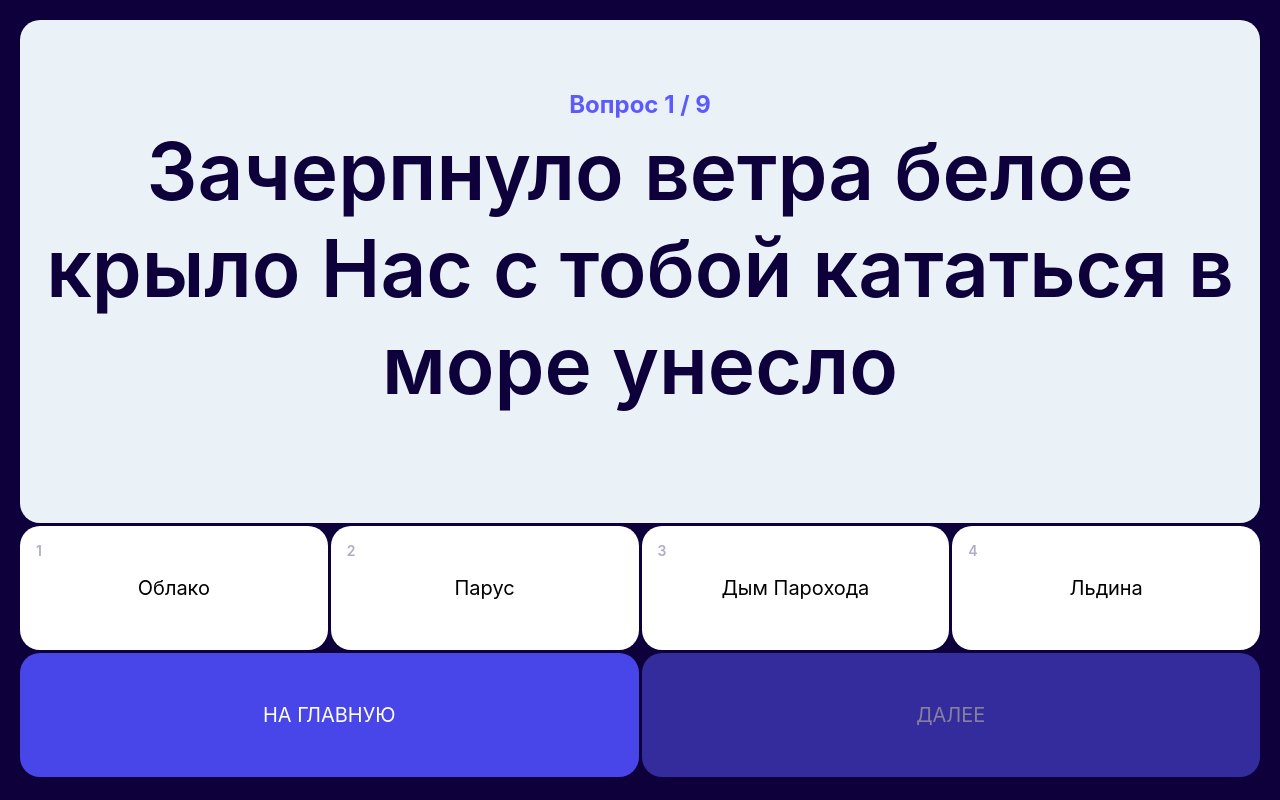
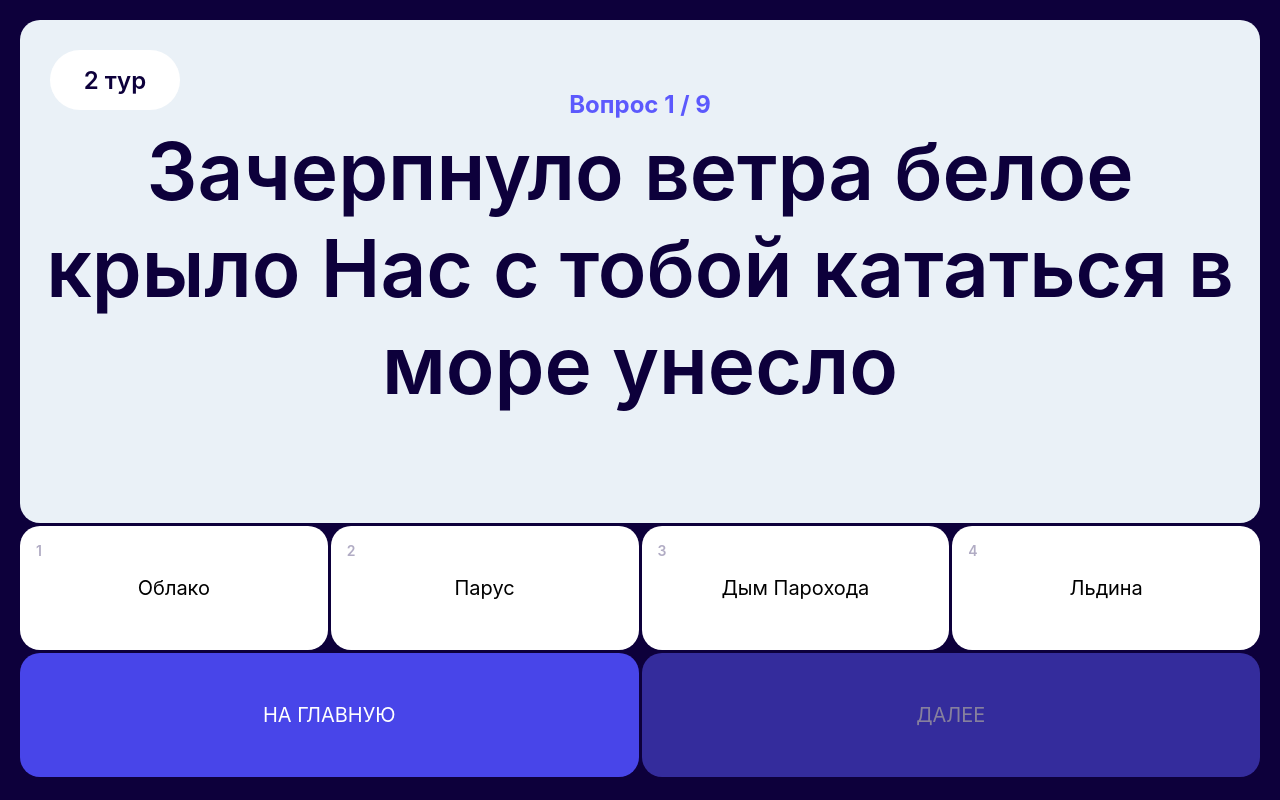
Before and after one commit to Anton240404/quiz, a React (Vite) app: page /quiz/1 in a window 1280 px wide. Built offline with nearby package versions, Linux system fonts and the light colour scheme.

Commit message:
исправлены ошибки

```diff
--- a/src/pages/input-question-page/input-question-page.tsx
+++ b/src/pages/input-question-page/input-question-page.tsx
@@ -8,19 +8,20 @@ import { useState } from 'react';
 import { PopupInfo } from '../../components/ui/popup/popup-info.tsx';
 import { InputQuestionPage } from '../../types/input-question-page/input-question-page.ts';
 import { Tour } from '../../types/types.ts';
+import css from '../single-answer-question-page/single-answer-question-page.module.css';
 
 type Props = {
     page: InputQuestionPage;
     onNext: () => void;
     currentPageIndex: number;
-    currentTourIndex: number;
+    tourNumber: number;
     tours: Tour[];
     setTours: React.Dispatch<React.SetStateAction<Tour[]>>;
     onExitAttempt: () => void;
 };
 
 export function InputQuestionPageView(props: Props) {
-    const currentTour = props.tours[props.currentTourIndex];
+    const currentTour = props.tours[props.tourNumber];
     const selectedAnswer = props.page.selectedAnswer || '';
     const correctAnswer = props.page.correctAnswer;
 
@@ -35,7 +36,7 @@ export function InputQuestionPageView(props: Props) {
     const handleAnswer = (answer: string) => {
         const copy = [...props.tours];
         const currentPage =
-            copy[props.currentTourIndex].pages[props.currentPageIndex];
+            copy[props.tourNumber].pages[props.currentPageIndex];
         if (currentPage.type === 'InputQuestionPage') {
             currentPage.selectedAnswer = answer;
         }
@@ -68,6 +69,7 @@ export function InputQuestionPageView(props: Props) {
     return (
         <>
             <div className={styles.questionContainer}>
+                <div className={css.tour}>{props.tourNumber + 1} тур</div>
                 <h2 className={styles.questionNumber}>
                     Вопрос {props.currentPageIndex + 1} / {questionPages.length}
                 </h2>
--- a/src/pages/multi-select-answer-and-question-image-page/multi-select-answer-and-question-image-page-view.tsx
+++ b/src/pages/multi-select-answer-and-question-image-page/multi-select-answer-and-question-image-page-view.tsx
@@ -3,6 +3,7 @@ import style from './multi-select-answer-and-question-image-page-view.module.css
 import { Button } from '../../components/ui/button/button.tsx';
 import { useEffect, useState } from 'react';
 import { MultiSelectAnswerAndQuestionImagePage, } from '../../types/multi-select-answer-and-question-image-page/multi-select-answer-question-page.ts';
+import css from '../single-answer-question-page/single-answer-question-page.module.css';
 
 
 type Props = {
@@ -64,7 +65,7 @@ export function MultiSelectAnswerAndQuestionImagePageView(props: Props) {
                 <div className={style.questionTextContainer}>
                     <h3 className={style.subTitle}>{props.page.subTitle}</h3>
                     <p className={style.questionText}>{props.page.question}</p>
-                    <p className={style.tour}>{`Тур ${props.tourNumber + 1}`}</p>
+                    <div className={css.tour}>{props.tourNumber + 1} тур</div>
                 </div>
                 <div className={style.imageContainer}>
                     <img src={props.page.questionImage} alt={'capitan'} className={style.image} />
--- a/src/pages/multi-select-answer-question-page/multi-select-answer-question-page-view.tsx
+++ b/src/pages/multi-select-answer-question-page/multi-select-answer-question-page-view.tsx
@@ -3,6 +3,7 @@ import style from './multi-select-answer-question-page-view.module.css';
 import { Button } from '../../components/ui/button/button.tsx';
 import { useEffect, useState } from 'react';
 import { MultiSelectAnswerQuestionPage } from '../../types/multi-select-answer-question-page/multi-select-answer-question-page.ts';
+import css from '../single-answer-question-page/single-answer-question-page.module.css';
 
 type Props = {
     page: MultiSelectAnswerQuestionPage;
@@ -60,6 +61,7 @@ export function MultiSelectAnswerQuestionPageView(props: Props) {
     return (
         <>
             <div className={styles.questionContainer}>
+                <div className={css.tour}>{props.tourNumber + 1} тур</div>
                 <h3 className={style.subTitle}>{props.page.subTitle}</h3>
                 <p className={style.questionText}>{props.page.question}</p>
             </div>
--- a/src/pages/quiz/quiz.tsx
+++ b/src/pages/quiz/quiz.tsx
@@ -146,13 +146,13 @@ export function Quiz() {
                 {currentPage.type === 'SingleAnswerQuestionPage' && (
                     <SingleAnswerQuestionPageView
                         page={currentPage}
+                        tourNumber={currentTourIndex}
                         onFinishAnswer={(newPage) => {
                             const copy = [...tours];
                             const currentTour = copy[currentTourIndex];
                             currentTour.pages[currentPageIndex] = newPage;
                             setTours(copy);
                         }}
-                        pageNumber={currentPageIndex + 1}
                         tour={currentTour}
                         onNext={handleNext}
                         onExitAttempt={handleExitAttempt}
@@ -190,6 +190,7 @@ export function Quiz() {
                     'SingleAnswerQuestionAndImageQuestionPage' && (
                     <SingleAnswerQuestionAndImageQuestionPageView
                         page={currentPage}
+                        tourNumber={currentTourIndex}
                         onFinishAnswer={(newPage) => {
                             const copy = [...tours];
                             const currentTour = copy[currentTourIndex];
@@ -236,7 +237,7 @@ export function Quiz() {
                         page={currentPage}
                         onNext={handleNext}
                         currentPageIndex={currentPageIndex}
-                        currentTourIndex={currentTourIndex}
+                        tourNumber={currentTourIndex}
                         tours={tours}
                         setTours={setTours}
                         onExitAttempt={handleExitAttempt}
@@ -271,6 +272,7 @@ export function Quiz() {
                         }}
                         tourNumber={currentTourIndex}
                         onExitAttempt={handleExitAttempt}
+                        onNext={handleNext}
                     />
                 )}
                 <Progress
--- a/src/pages/single-answer-question-and-image-question-page/single-answer-question-and-image-question-page.tsx
+++ b/src/pages/single-answer-question-and-image-question-page/single-answer-question-and-image-question-page.tsx
@@ -2,12 +2,14 @@ import styles from '../quiz/base-page.module.css';
 import style from './single-answer-question-and-image-question-page.module.css';
 import { Button } from '../../components/ui/button/button.tsx';
 import { SingleAnswerQuestionAndImageQuestionPage } from '../../types/single-answer-question-and-image-question-page/single-answer-question-and-image-question-page.ts';
+import css from '../single-answer-question-page/single-answer-question-page.module.css';
 
 type Props = {
     page: SingleAnswerQuestionAndImageQuestionPage;
     onFinishAnswer: (page: SingleAnswerQuestionAndImageQuestionPage) => void;
     onNext: () => void;
     onExitAttempt: () => void;
+    tourNumber: number;
 };
 
 export function SingleAnswerQuestionAndImageQuestionPageView(props: Props) {
@@ -36,6 +38,7 @@ export function SingleAnswerQuestionAndImageQuestionPageView(props: Props) {
     return (
         <>
             <div className={style.containerHeader}>
+                <div className={css.tour}>{props.tourNumber + 1} тур</div>
                 <div className={styles.questionContainer}>
                     <h2 className={styles.questionNumber}>{props.page.subTitle}</h2>
                     <p className={styles.questionText}>{props.page.question}</p>
--- a/src/pages/single-answer-question-page/single-answer-question-page-view.tsx
+++ b/src/pages/single-answer-question-page/single-answer-question-page-view.tsx
@@ -3,10 +3,11 @@ import styles from '../quiz/base-page.module.css';
 import { Button } from '../../components/ui/button/button.tsx';
 import { getQuestionsPages } from '../lib.ts';
 import { SingleAnswerQuestionPage } from '../../types/single-answer-question-page/single-answer-question-page.ts';
+import css from './single-answer-question-page.module.css'
 
 type Props = {
     page: SingleAnswerQuestionPage;
-    pageNumber: number;
+    tourNumber: number;
     tour: Tour;
     onFinishAnswer: (page: SingleAnswerQuestionPage) => void;
     onNext: () => void;
@@ -41,8 +42,9 @@ export function SingleAnswerQuestionPageView(props: Props) {
     return (
         <>
             <div className={styles.questionContainer}>
+                <div className={css.tour}>{props.tourNumber + 1} тур</div>
                 <h2 className={styles.questionNumber}>
-                    Вопрос {props.pageNumber} / {questionPages.length}
+                    Вопрос {props.tourNumber} / {questionPages.length}
                 </h2>
                 <p className={styles.questionText}>{props.page.question}</p>
             </div>
--- /dev/null
+++ b/src/pages/single-answer-question-page/single-answer-question-page.module.css
@@ -0,0 +1,16 @@
+.tour{
+    display: flex;
+    justify-content: center;
+    align-items: center;
+    color: rgba(13, 0, 59, 1);
+    background: rgba(255, 255, 255, 1);
+    font-weight: 600;
+    font-size: 24px;
+    position: absolute;
+    width: 130px;
+    height: 54px;
+    top: 50px;
+    left: 50px;
+    border-radius: 100px;
+    padding: 30px;
+}
--- a/src/pages/two-columns-with-title-page/two-columns-with-title-page-view.module.css
+++ b/src/pages/two-columns-with-title-page/two-columns-with-title-page-view.module.css
@@ -1,9 +1,9 @@
 .header{
     display: flex;
+    flex: 1;
     justify-content: center;
     align-items: center;
     width: 100%;
-    height: 180px;
     background: rgba(236, 247, 255, 1);
     text-align: center;
     border-radius: 20px;
@@ -16,6 +16,7 @@
 }
 .overallItemsWrapper{
     display: grid;
+    flex: 2;
     border-radius: 20px;
     grid-template-columns: repeat(2, 1fr);
     width: 100%;
@@ -44,7 +45,7 @@
 
 .image{
     width: 300px;
-    height: 150px;
+    height: 100%;
     border-radius: 20px;
     background: #FFFF;
 }
```
Also changed, not shown: src/pages/order-page/order-page-view.tsx (+16 -6 lines).
